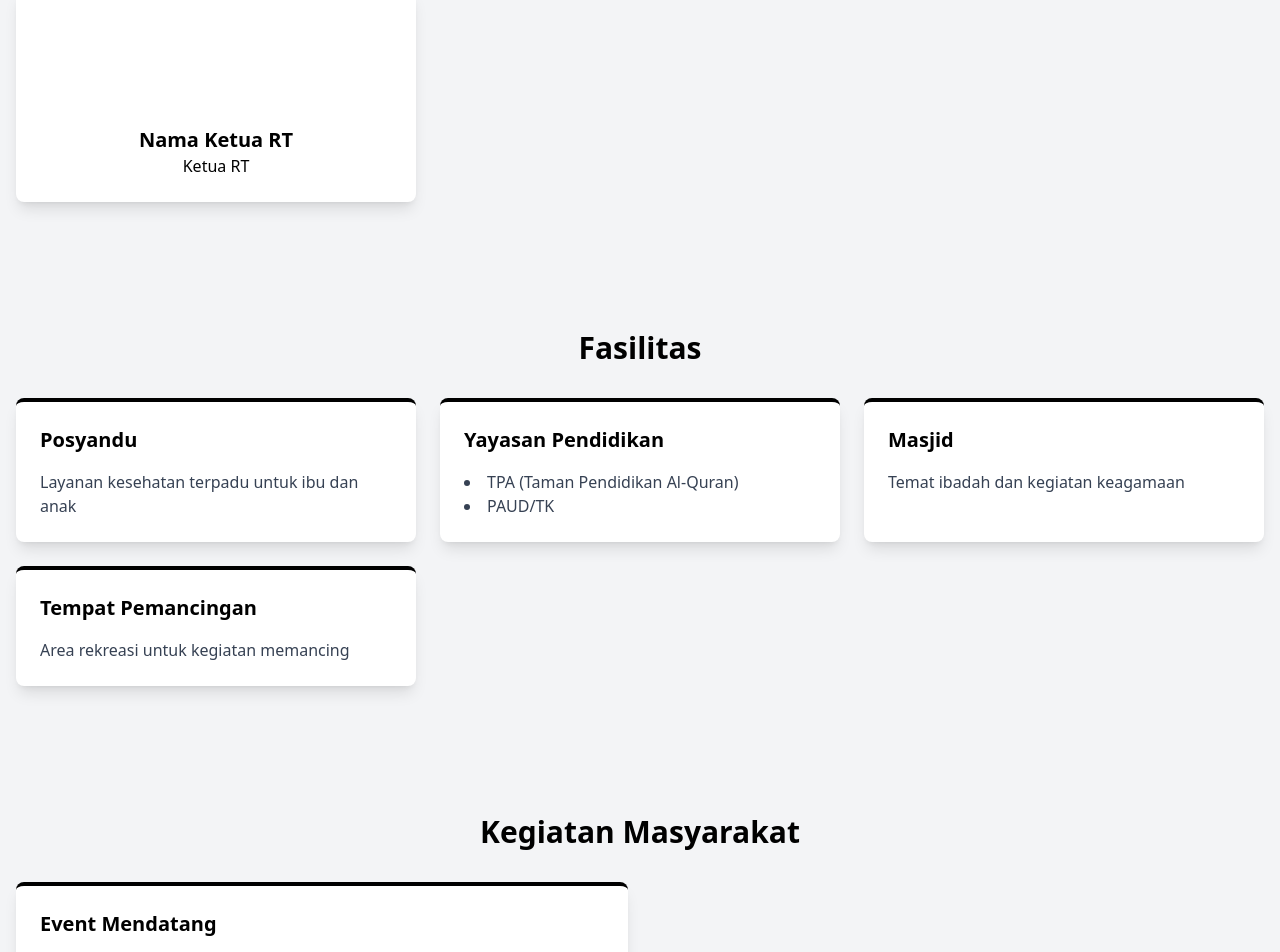
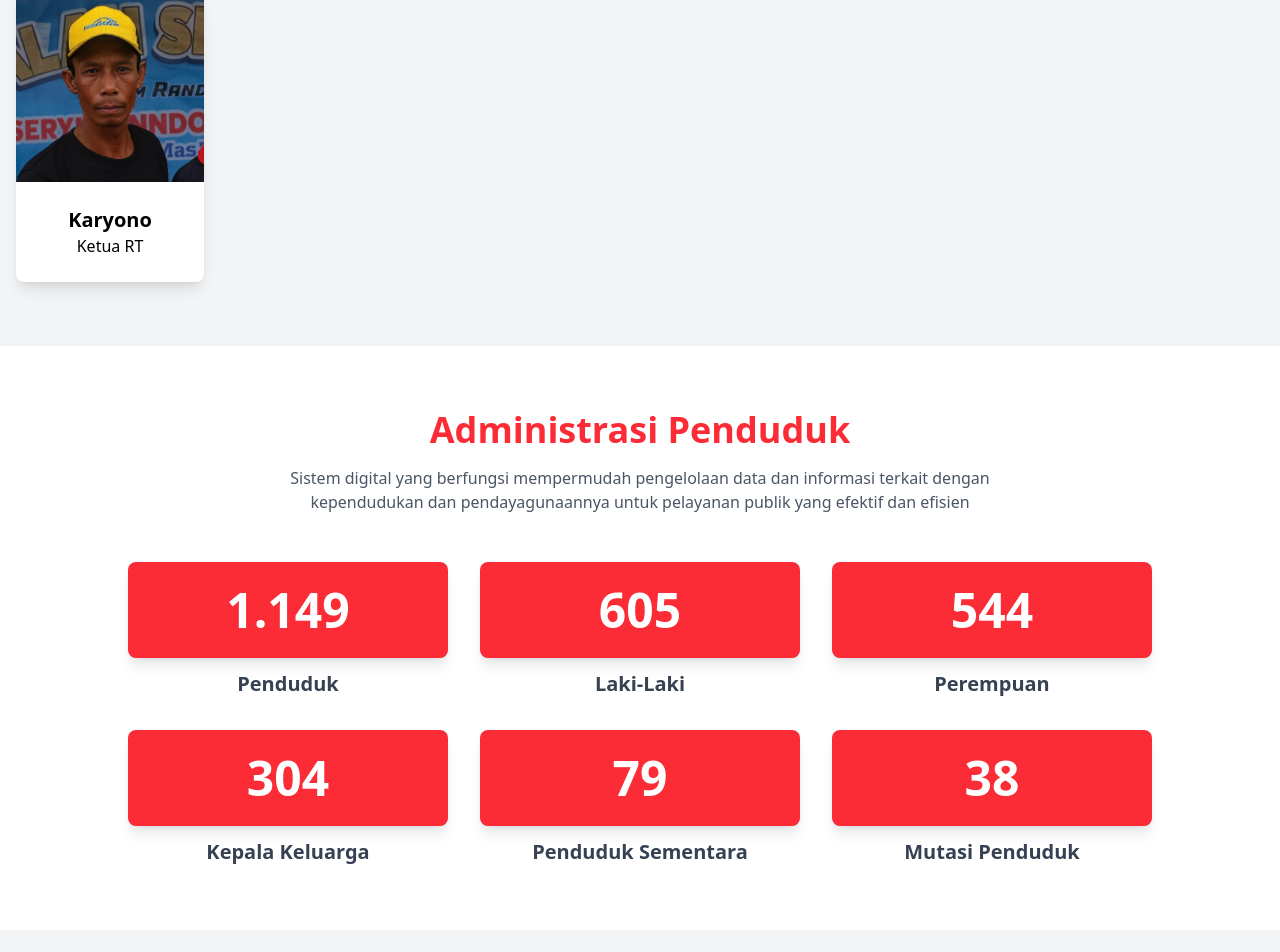
Before and after one commit to user312982/project-insos, a Next.js app: page / in a window 1280 px wide. Shown: the part 1078-2030 px from the top of the page. Built offline with nearby package versions, Linux system fonts and the light colour scheme.

Commit message:
Add Ketua RT card with image and update population statistics section

```diff
--- a/src/app/page.tsx
+++ b/src/app/page.tsx
@@ -1,6 +1,7 @@
 // app/page.tsx
 import Navbar from "@/components/Navbar";
 import ImageCarousel from "@/components/ImageCarousel";
+import Image from "next/image";
 
 export default function Home() {
   return (
@@ -33,14 +34,90 @@ export default function Home() {
             <h2 className="text-3xl font-bold mb-8 text-center text-rt-dark">
               Struktur RT54
             </h2>
-            <div className="grid md:grid-cols-2 lg:grid-cols-3 gap-6">
+
+            <div className="grid md:grid-cols-2 lg:grid-cols-6 gap-6">
               {/* Ketua RT */}
-              <div className="bg-white p-6 rounded-lg shadow-lg text-center">
-                <div className="w-24 h-24 rounded-full bg-rt-medium mx-auto mb-4" />
-                <h3 className="text-xl font-bold text-rt-dark">Nama Ketua RT</h3>
-                <p className="text-rt-medium">Ketua RT</p>
+              <div className="bg-white rounded-lg shadow-lg overflow-hidden text-center">
+                {/* Foto */}
+                <div className="relative w-full h-48">
+                  <Image
+                    src="/struktur/ketua-rt.jpg"
+                    alt="Ketua RT"
+                    fill
+                    className="object-cover"
+                  />
+                </div>
+
+                {/* Konten */}
+                <div className="p-6">
+                  <h3 className="text-xl font-bold text-rt-dark">Karyono</h3>
+                  <p className="text-rt-medium">Ketua RT</p>
+                </div>
               </div>
-              {/* Tambahkan kartu struktur lain di sini */}
+
+              {/* Tambahkan card struktur lain di sini */}
+            </div>
+          </div>
+        </section>
+
+
+        {/* Administrasi penduduk */}
+        <section className="py-16 bg-white" id="administrasi">
+          <div className="container mx-auto px-4">
+            <h2 className="text-4xl font-bold mb-4 text-center text-red-500">
+              Administrasi Penduduk
+            </h2>
+            <p className="text-center text-gray-600 mb-12 max-w-3xl mx-auto">
+              Sistem digital yang berfungsi mempermudah pengelolaan data dan informasi terkait dengan kependudukan dan pendayagunaannya untuk pelayanan publik yang efektif dan efisien
+            </p>
+            <div className="grid md:grid-cols-2 lg:grid-cols-3 gap-8 max-w-5xl mx-auto">
+              {/* Total Penduduk */}
+              <div className="text-center">
+                <div className="bg-red-500 text-white text-5xl font-bold p-6 rounded-lg shadow-lg mb-3">
+                  1.149
+                </div>
+                <h3 className="text-xl font-semibold text-gray-700">Penduduk</h3>
+              </div>
+
+              {/* Laki-laki */}
+              <div className="text-center">
+                <div className="bg-red-500 text-white text-5xl font-bold p-6 rounded-lg shadow-lg mb-3">
+                  605
+                </div>
+                <h3 className="text-xl font-semibold text-gray-700">Laki-Laki</h3>
+              </div>
+
+              {/* Perempuan */}
+              <div className="text-center">
+                <div className="bg-red-500 text-white text-5xl font-bold p-6 rounded-lg shadow-lg mb-3">
+                  544
+                </div>
+                <h3 className="text-xl font-semibold text-gray-700">Perempuan</h3>
+              </div>
+
+              {/* Kepala Keluarga */}
+              <div className="text-center">
+                <div className="bg-red-500 text-white text-5xl font-bold p-6 rounded-lg shadow-lg mb-3">
+                  304
+                </div>
+                <h3 className="text-xl font-semibold text-gray-700">Kepala Keluarga</h3>
+              </div>
+
+              {/* Penduduk Sementara */}
+              <div className="text-center">
+                <div className="bg-red-500 text-white text-5xl font-bold p-6 rounded-lg shadow-lg mb-3">
+                  79
+                </div>
+                <h3 className="text-xl font-semibold text-gray-700">Penduduk Sementara</h3>
+              </div>
+
+              {/* Mutasi Penduduk */}
+              <div className="text-center">
+                <div className="bg-red-500 text-white text-5xl font-bold p-6 rounded-lg shadow-lg mb-3">
+                  38
+                </div>
+                <h3 className="text-xl font-semibold text-gray-700">Mutasi Penduduk</h3>
+              </div>
             </div>
           </div>
         </section>
```
